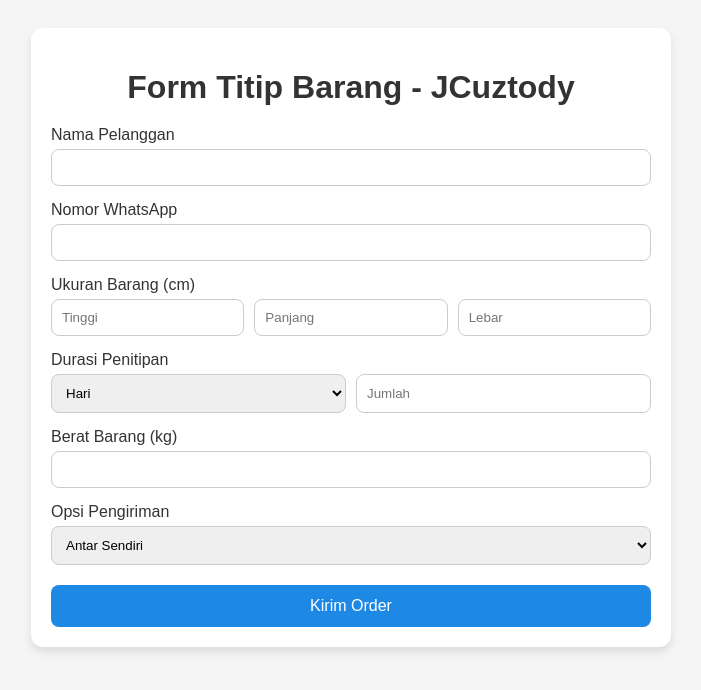
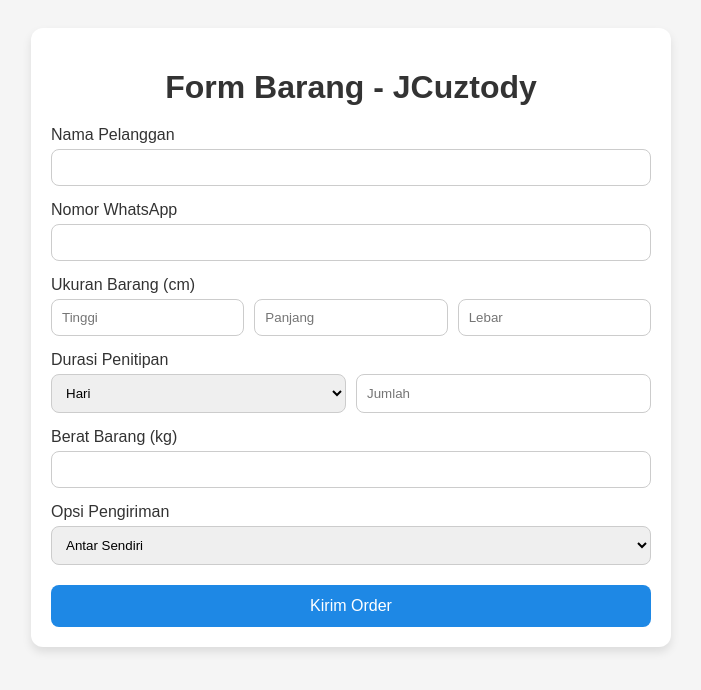
Before and after one commit to Aizelru/web-for-future-, a plain HTML site: page order.html in a window 1280 px wide. Shown: the whole page, without its empty margins (289-990 px from the left). Drawn offline with Linux system fonts and the light colour scheme.

Commit message:
Update order.html

```diff
--- a/order.html
+++ b/order.html
@@ -8,7 +8,7 @@
 </head>
 <body>
   <div class="container">
-    <h1>Form Titip Barang - JCuztody</h1>
+    <h1>Form Barang - JCuztody</h1>
     <form id="orderForm">
       <label>Nama Pelanggan</label>
       <input type="text" id="nama" required>
```
